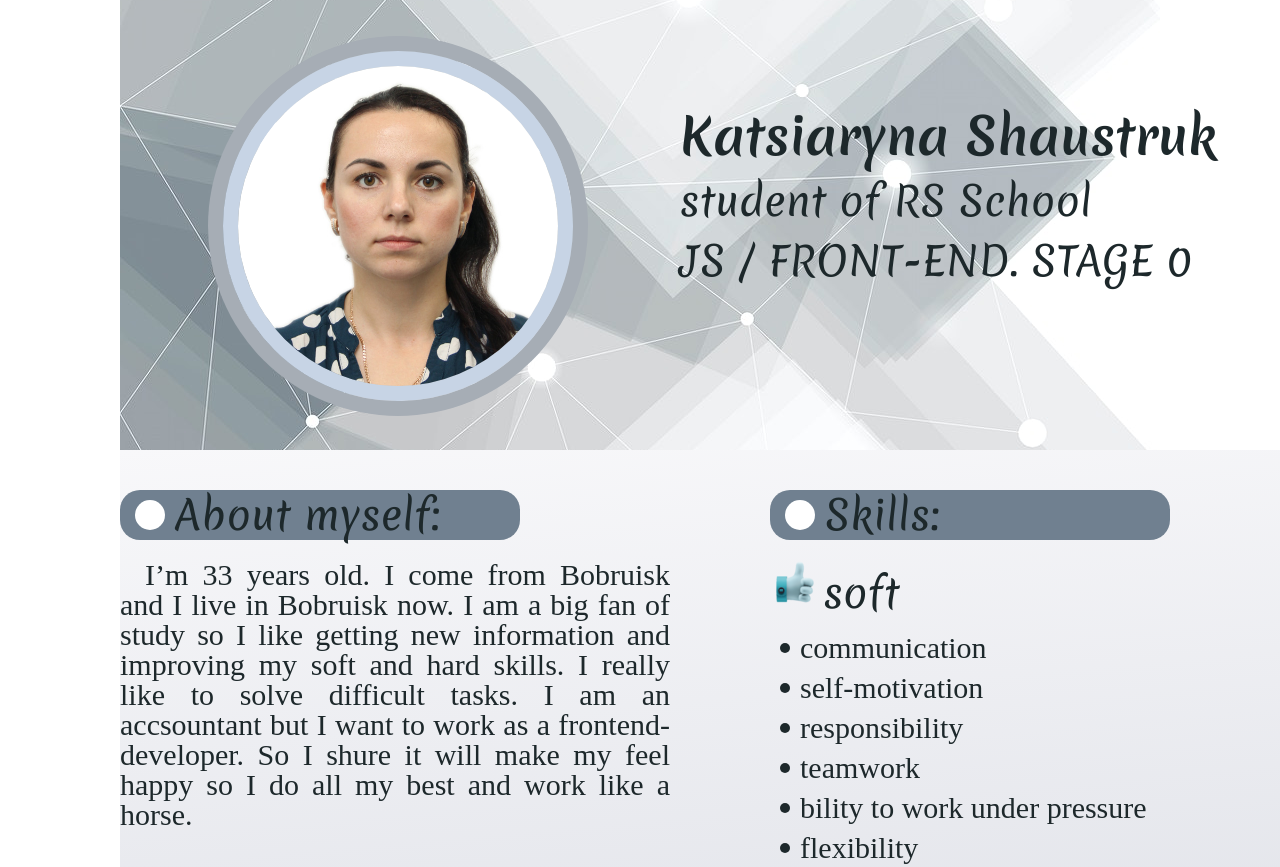
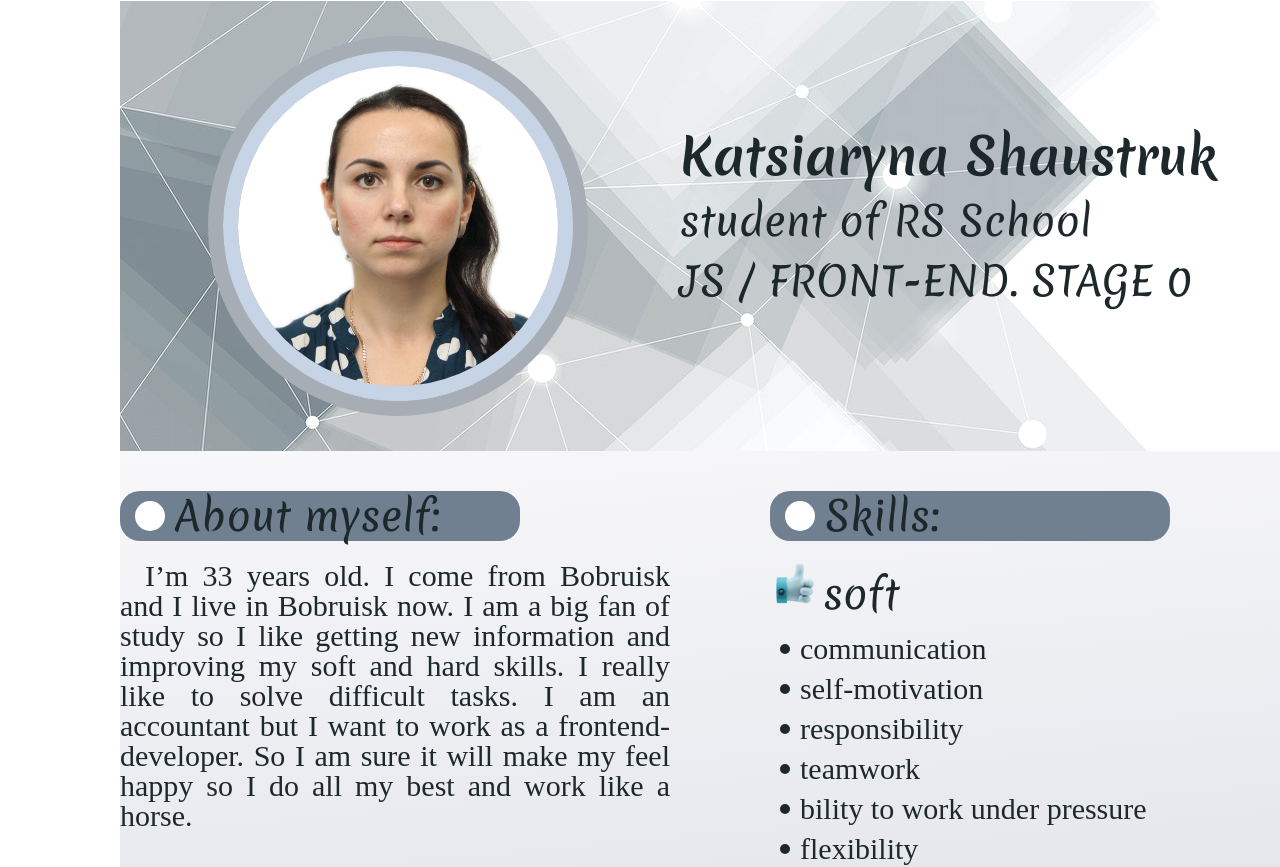
Before and after one commit to shaustruk/rsschool-cv-stage0, a plain HTML site: page index.html in a window 1280 px wide. Shown: the top 867 px of the page. Drawn offline with Linux system fonts and the light colour scheme.

Commit message:
refactor: change html and css

```diff
--- a/index.html
+++ b/index.html
@@ -13,6 +13,7 @@
 </head>
 
 <body>
+    <div class="wrapper">
         <header>
             <div class="container">
                 <div class="label">
@@ -34,25 +35,27 @@
                         <p>I’m 33 years old. I come from Bobruisk and I live in Bobruisk now.
                             I am a big fan of study so I like getting new information and improving
                             my soft and hard skills. I really like to solve difficult tasks.
-                        I am an accsountant but I want to work as a frontend-developer.
-                        So I shure it will make my feel happy so I do all my best and work like a horse.</p>
+                            I am an accountant but I want to work as a frontend-developer.
+                            So I am sure it will make my feel happy so I do all my best and work like a horse.</p>
+
                     </section>
                     <section>
                         <h2 class="info">Education:</h2>
                         <details>
                             <summary>2005-2008 Bobruisk agriculture-economic college</summary>
-                        <mark>speciality - acountant</mark>
+                            <mark>speciality - accountant</mark>
                         </details>
                         <details>
                             <summary>2008-2014 Belorusian State University Of Informatics and Radioelectronics</summary>
-                        Faculty of Engineering and Economicsenter Center for the Development of Distance
+                            Faculty of Engineering and Economics Center for the Development of Distance
                             Education<br>
                             <mark>speciality - engineer-economist</mark>
                         </details>
                     </section>
                     <section>
                         <h2 class="info">Experience:</h2>
-                    <p>I worked in a big trading company as an administrator of the shop, also I worked as an accountant
+                        <p>I worked in a big trading company as an administrator of the shop, also I worked as an
+                            accountant
                             in a public
                             enterprise.
                             I have no experience on IT but I absolutely love this direction and I join on the course
@@ -121,7 +124,8 @@
             <time datetime="2021">2021</time>
 
         </footer>
-
+    </div>
 </body>
 
+
 </html>
--- a/style.css
+++ b/style.css
@@ -38,16 +38,19 @@ h1,h2,h3,h4,h5,h6{font-size:inherit;font-weight: 400;}
 html {
     scroll-behavior: smooth;
 }
+
 body {
     min-width: 1440px;
-    height: 1700px;
 
+}
+
+.wrapper {
+    padding-top: 1px;
 }
 
 header {
     width: 1200px;
     height: 450px;
-    padding-top: 1px;
     margin: 0 auto;
     background: #A6ADB5 url("./image/bgr.jpg") center/cover no-repeat;
 }
@@ -60,7 +63,7 @@ header {
 .label {
     display: flex;
     justify-content: space-around;
-    margin-top: 50px;
+    padding-top: 50px;
 }
 
 .photo {
@@ -74,6 +77,7 @@ header {
 }
 
 .description {
+    margin-bottom: 0;
     align-self: center;
     color: #1D282B;
 }
@@ -246,16 +250,12 @@ footer {
 time {
     display: block;
     align-self: center;
-
+    font-family: 'Merienda', cursive;
+    font-size: 40px;
+    font-weight: 400;
+    color: #1D282B;
 }
 
 .logo {
     height: 50px;
 }
-
-time {
-    font-family: 'Merienda', cursive;
-    font-size: 40px;
-    font-weight: 400;
-    color: #1D282B;
-}
```
Lines whose indentation alone changed are shown as unchanged.
